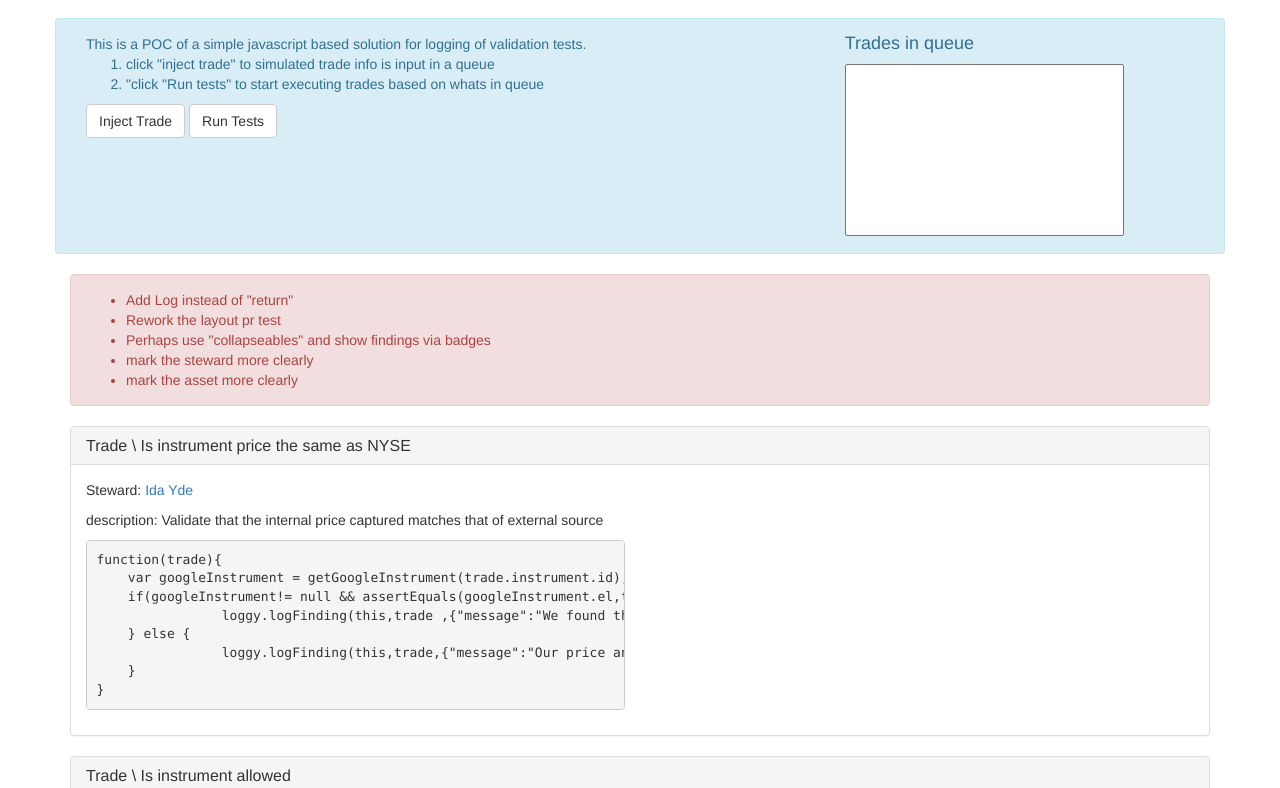
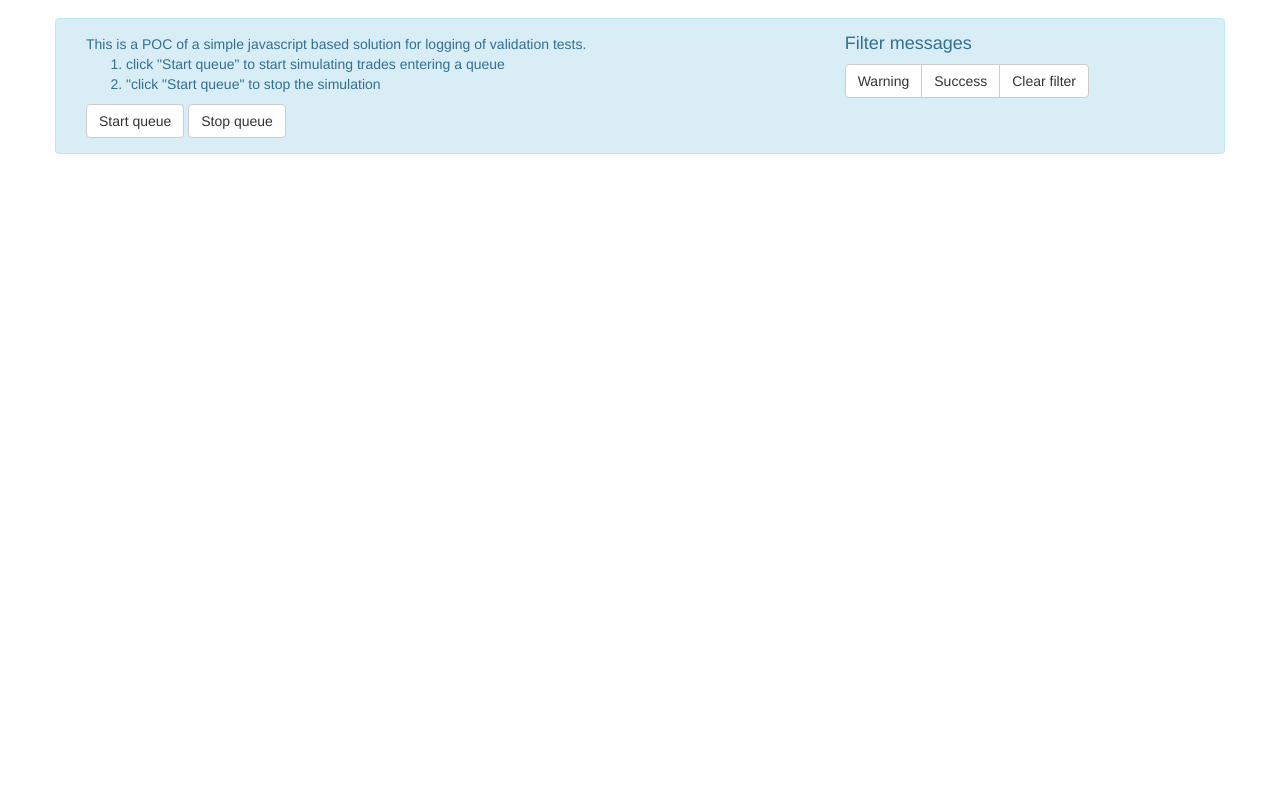
Before and after one commit to jesper-lind/jesper-lind.github.io, a plain HTML site: page index.html in a window 1280 px wide. Shown: the part 54-842 px from the top of the page. After the commit the page ends 800 px from the top, so only its background shows below. Drawn offline with nearby package versions, Linux system fonts and the light colour scheme; some packages are replaced by stand-ins of ours.

Commit message:
Add files via upload

```diff
--- a/index.html
+++ b/index.html
@@ -32,70 +32,85 @@
         </div>
         <div id="navbar" class="collapse navbar-collapse">
             <ul class="nav navbar-nav">
-                <li class="active"><a href="#">Home</a></li>
-                <li><a href="#about">About</a></li>
-                <li><a href="#contact">Contact</a></li>
+                <li class="active"><a data-toggle="tab" href="#Log">Home</a></li>
+                <li><a data-toggle="tab" href="#Tests">Test Config</a></li>
+                <li><a data-toggle="tab" href="#contact">Contact</a></li>
             </ul>
         </div><!--/.nav-collapse -->
     </div>
 </nav>
 <div class="container" ng-controller="loggyController as loggy">
    <div class="row alert alert-info">
-        <div class="col-md-8">
+        <div class="col-md-8  ">
         This is a POC of a simple javascript based solution for logging of validation tests.
         <ol>
-            <li>click "inject trade" to simulated trade info is input in a queue</li>
-            <li>"click "Run tests" to start executing trades based on whats in queue</li>
+            <li>click "Start queue" to start simulating trades entering a queue</li>
+            <li>"click "Start queue" to stop the simulation</li>
         </ol>
-            <button ng-click="loggy.injectTrade()" class="btn btn-default">Inject Trade</button>
-            <button ng-click="loggy.executeTests()" class="btn btn-default">Run Tests</button>
+            <button ng-click="loggy.startSimulation()" class="btn btn-default">Start queue</button>
+			<button ng-click="loggy.stopSimulation()" class="btn btn-default">Stop queue</button>
         </div>
-
-        <div class="col-md-4">
-            <h4>Trades in queue</h4>
-               <select readonly="readonly" multiple="true" size="10" style="width:80%">
-                   <option ng-repeat="trade in loggy.JQ">{{trade.id}}</option>
-               </select>
-        </div>
+		<div class="col-md-4">
+		<h4> Filter messages</h4>
+		<p></p>
+			<div class="btn-group ">
+			  <button class="btn btn-default" ng-click="filters.type = 'warning'">Warning</button>
+			  <button class="btn btn-default" ng-click="filters.type = 'success'">Success</button>
+			  <button class="btn btn-default" ng-click="filters.type = ''">Clear filter</button>
+			</div>
+		</div>
     </div>
 
 
-    <div class="alert alert-danger">
-        <ul>
-            <li>Add Log instead of "return"</li>
-            <li>Rework the layout pr test</li>
-            <li>Perhaps use "collapseables" and show findings via badges</li>
-            <li>mark the steward more clearly</li>
-            <li>mark the asset more clearly</li>
-        </ul>
-    </div>
-
-
-	<div class="panel panel-default" ng-repeat="test in loggy.testSuite">
-	  <div class="panel-heading">
-		<h3 class="panel-title "data-toggle="collapse" data-target="#test_{{$index}}_body">{{test.dataAsset}} \ {{test.name}}<span class="badge pull-right">{{test.log.length}}</span></h3>
-	  </div>
-	  <div class="panel-body " id="test_{{$index}}_body"  >
-	  <div class="row">
-	  <div class="col-md-6">
-		<p>Steward: <a href="#">{{test.steward}}</a></p>
-		<p>description: {{test.description}}</p>
-		<pre>{{test.testFunction}}</pre>
-	  </div>
-	  <div class="col-md-6">
-		<ul class="list-group">
-			<li class="list-group-item list-group-item-{{entry.type}}" ng-repeat="entry in test.log">{{entry.message}}<span class="glyphicon glyphicon-cog pull-right"></span></li>
-
-		</ul>
-	  </div>
-	  </div>
-
-	  </div>
-	</div>
+	<div class="tab-content">
+		<div id="Log" class="tab-pane active">
+		<table class="table table-striped" ng-hide="loggy.testedTrades.length == 0">
+		 <thead >
+			  <tr>
+				<th>Asset</th>
+				<th>Identifier</th>
+				<th>Test</th>
+				<th>Message</th>
+				<th>Type</th>
+				<th>&nbsp;</th>
+			  </tr>
+			</thead>
+		<tbody ng-repeat="trade in loggy.testedTrades | orderBy : 'id' " >
+			<tr ng-repeat="testResult in trade.log | filter:filters" class="{{testResult.type}}">
+					<td>{{testResult.test.dataAsset}}</td>
+					<td>{{trade.id}}</td>
+					<td>{{testResult.test.name}} </td>
+					<td>{{testResult.text}}</td>
+					<td>{{testResult.type}}</td>
+					<td></td>
+				</tr>
+		</tbody >
+		</table>
 
 
 
-</div>
+	  </div>
+	  <div id="Tests" class="tab-pane">
+	  	<div class="panel panel-primary" ng-repeat="test in loggy.testSuite">
+			<div class="panel-heading">
+				<h3 class="panel-title">{{test.dataAsset}} \ {{test.name}}</h3>
+			</div>
+			<div class="panel-body">
+				<div class="row">
+					<div class="col-md-12">
+						<p><strong>Steward</strong> : <a href="#">{{test.steward}}</a></p>
+						<p><strong>Description</strong> : {{test.description}}</p>
+						<p><strong>Data Asset</strong> : {{test.dataAsset}}</p>
+						<p><strong>Trigger</strong> </strong>: {{test.triggerEvent}}</p>
+						<br/>
+						<h4>Function</h4>
+						<pre>{{test.testFunction}}</pre>
+					</div>
+				</div>
+			</div>
+		</div>
+	  </div>
+	</div>
 <!-- jQuery (necessary for Bootstrap's JavaScript plugins) -->
 <script src="https://ajax.googleapis.com/ajax/libs/jquery/1.12.4/jquery.min.js"></script>
 <!-- Include all compiled plugins (below), or include individual files as needed -->
```
